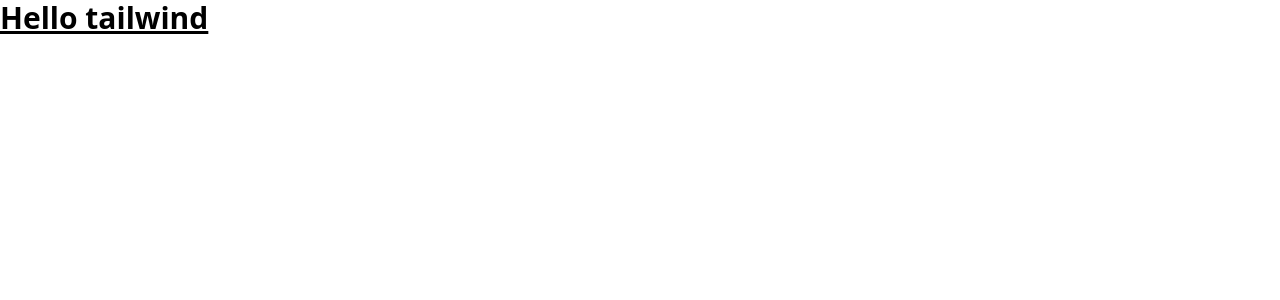
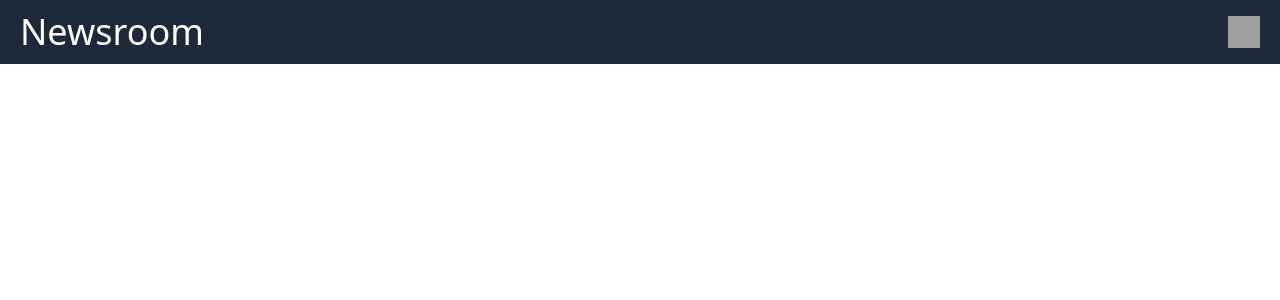
Before and after one commit to Abdur-Rahim-sheikh/news_feed, a Nuxt app in the folder frontend/: page / in a window 1280 px wide. Shown: the top 300 px of the page. Built offline with nearby package versions, Linux system fonts and the light colour scheme; grey boxes are pictures that could not be loaded.

Commit message:
demo navbar

```diff
--- a/frontend/components/layout/Header.vue
+++ /dev/null
@@ -1,3 +0,0 @@
-<template>
-
-</template>
--- /dev/null
+++ b/frontend/components/layout/Navbar.vue
@@ -0,0 +1,12 @@
+<template>
+    <nav class="bg-gray-800">
+        <div class="mx-auto px-5">
+            <header>
+                <div class="relative flex h-16 items-center justify-between">
+                    <h2 class="text-white text-4xl">Newsroom</h2>
+                    <img src="public/icons/profile.svg" class="w-8 h-8" alt="profile icon">
+                </div>
+            </header>
+        </div>
+    </nav>
+</template>
--- a/frontend/layouts/default.vue
+++ b/frontend/layouts/default.vue
@@ -1,5 +1,6 @@
 <template>
     <div>
+        <LayoutNavbar />
         <p>
             <slot />
         </p>
--- a/frontend/pages/index.vue
+++ b/frontend/pages/index.vue
@@ -1,3 +1,2 @@
 <template>
-    <h1 class="text-3xl font-bold underline"> Hello tailwind</h1>
 </template>
```
Also changed, not shown: frontend/public/icons/profile.svg (added).
